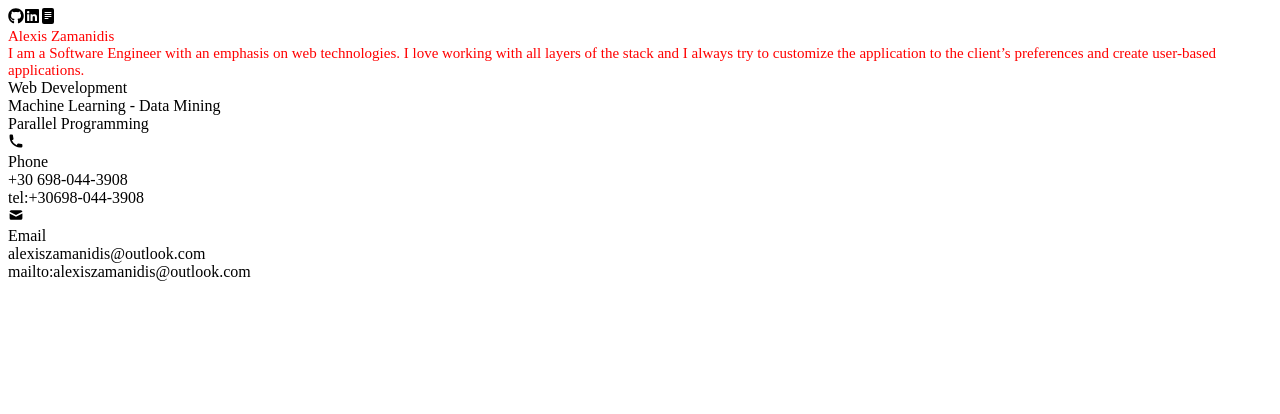
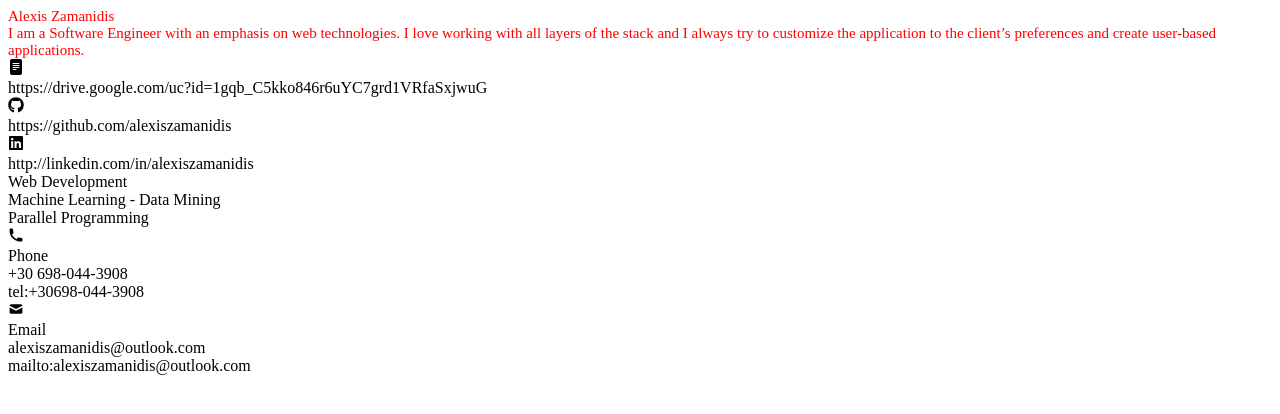
Before and after one commit to alexiszamanidis/2022, a Next.js app: page / in a window 1280 px wide. Shown: the top 414 px of the page. Built offline with nearby package versions, Linux system fonts and the light colour scheme.

Commit message:
add cv and social constants

```diff
--- a/constants/index.tsx
+++ b/constants/index.tsx
@@ -1,5 +1,7 @@
-import { Contact, Education, Experience } from "../types";
+import { BsFileTextFill } from "react-icons/bs";
 import { HiPhone, HiMail } from "react-icons/hi";
+import { FaGithub, FaLinkedin } from "react-icons/fa";
+import { Contact, Education, Experience, Cv, Social } from "../types";
 
 export const HEAD_TITLE = "Alexis Zamanidis";
 export const HEAD_DESCRIPTION =
@@ -19,6 +21,22 @@ export const passionateAbout = [
     "Web Development",
     "Machine Learning - Data Mining",
     "Parallel Programming",
+];
+
+export const cv: Cv = {
+    icon: <BsFileTextFill />,
+    link: "https://drive.google.com/uc?id=1gqb_C5kko846r6uYC7grd1VRfaSxjwuG",
+};
+
+export const social: Social[] = [
+    {
+        icon: <FaGithub />,
+        link: "https://github.com/alexiszamanidis",
+    },
+    {
+        icon: <FaLinkedin />,
+        link: "http://linkedin.com/in/alexiszamanidis",
+    },
 ];
 
 export const contact: Contact[] = [
--- a/pages/index.tsx
+++ b/pages/index.tsx
@@ -1,8 +1,6 @@
 import React from "react";
 import styled from "styled-components";
-import { FaGithub, FaLinkedin } from "react-icons/fa";
-import { BsFileTextFill } from "react-icons/bs";
-import { fullName, summary, passionateAbout } from "../constants";
+import { fullName, summary, passionateAbout, cv, social } from "../constants";
 import Layout from "../components/Layout";
 
 const Title = styled.div`
@@ -13,11 +11,18 @@ const Title = styled.div`
 const Home = () => {
     return (
         <Layout>
-            <FaGithub />
-            <FaLinkedin />
-            <BsFileTextFill />
             <Title>{fullName}</Title>
             <Title>{summary}</Title>
+            <div>
+                <div>{cv.icon}</div>
+                <div>{cv.link}</div>
+            </div>
+            {social.map((socialItem, index) => (
+                <div key={index}>
+                    <div>{socialItem.icon}</div>
+                    <div>{socialItem.link}</div>
+                </div>
+            ))}
             {passionateAbout.map((passionAboutItem, index) => (
                 <div key={index}>{passionAboutItem}</div>
             ))}
```
Also changed, not shown: types/index.tsx (+10 -0 lines), 1 other file (tests, documents, lock files or other folders).
